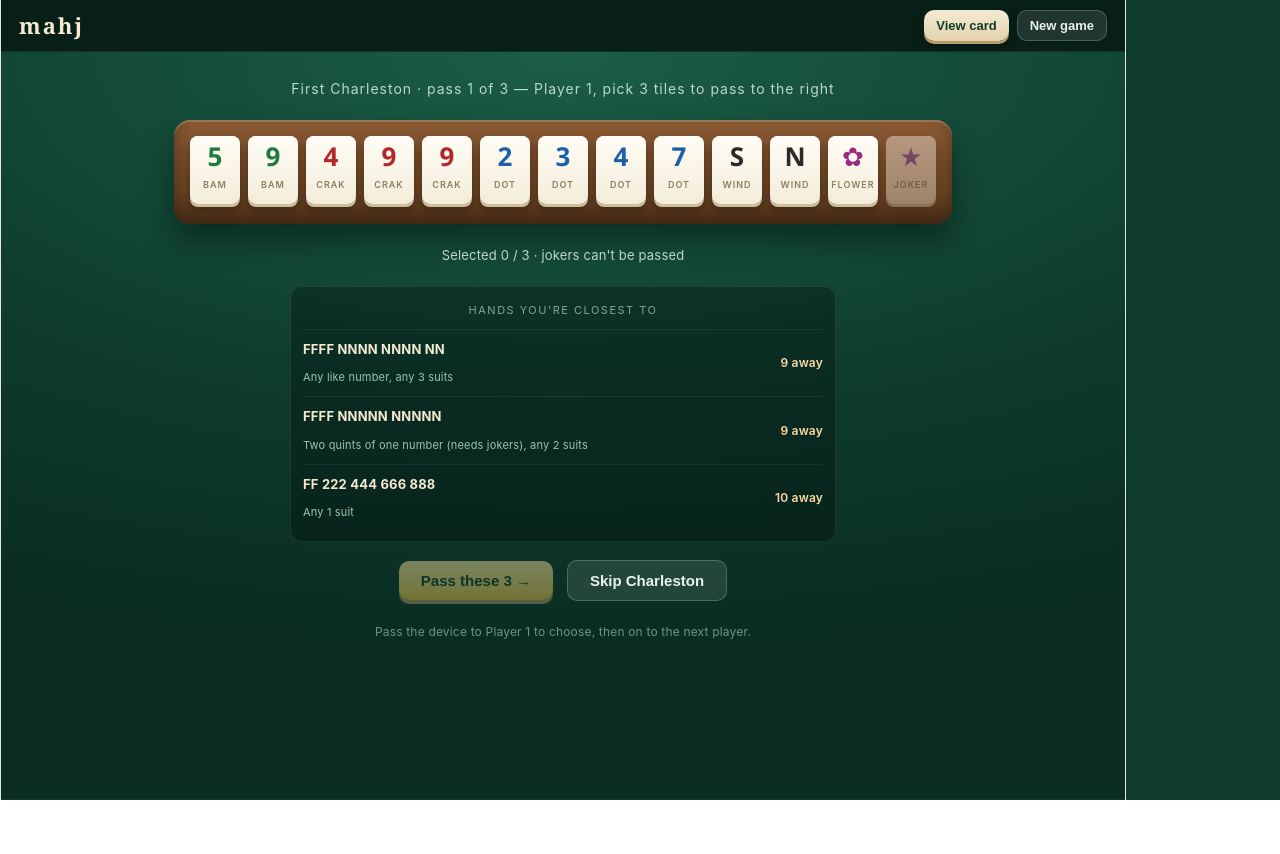
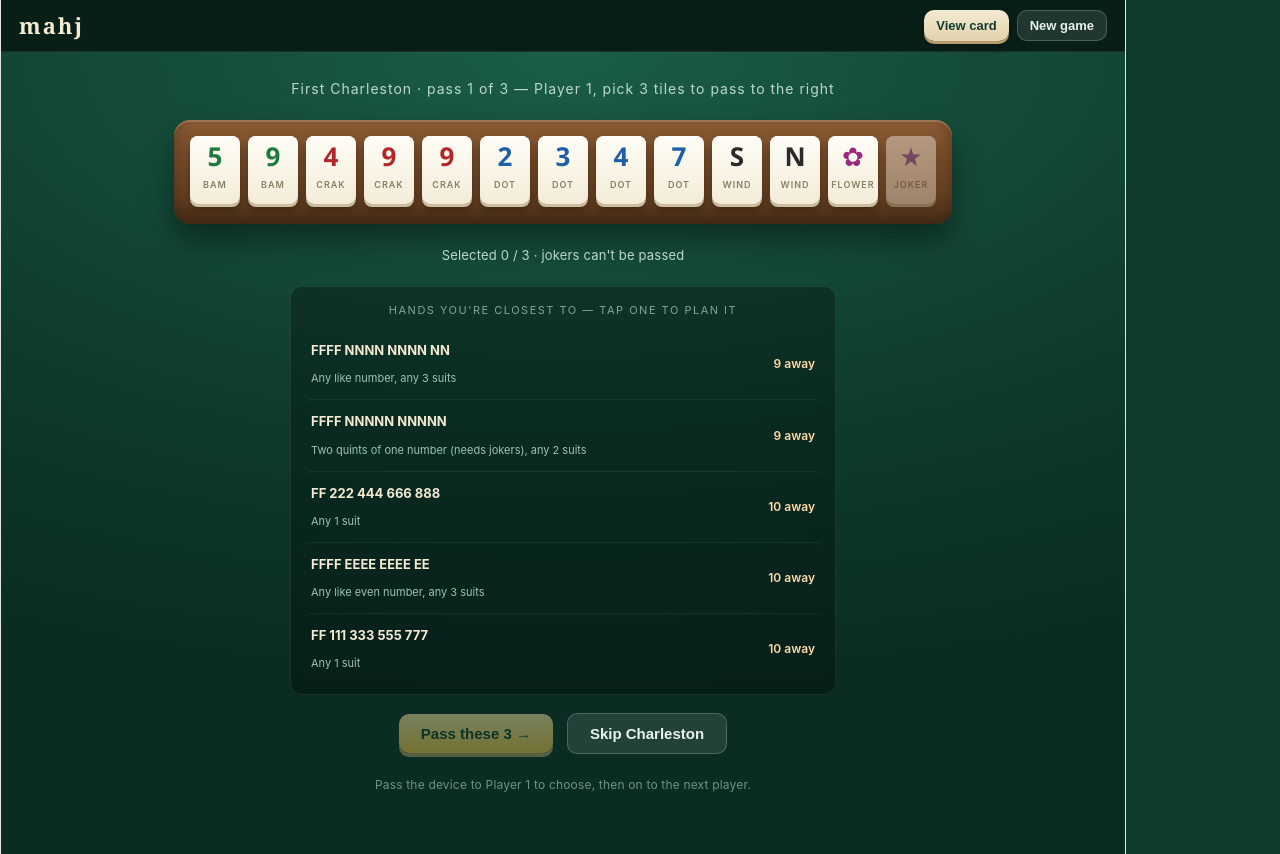
Before and after one commit to laur1912/mahj-app, a React (Vite) app: page / in a window 1280 px wide. Before the commit the page ends 800 px from the top, so only its background shows below. Built offline with nearby package versions, Linux system fonts and the light colour scheme.

Commit message:
hand helper

```diff
--- a/src/App.tsx
+++ b/src/App.tsx
@@ -10,7 +10,7 @@ import {
   type Player,
 } from './game/game-engine';
 import { mockCard as exampleCard } from './game/card';
-import { suggestHands } from './game/matcher';
+import { suggestHands, planHand } from './game/matcher';
 import type { Tile, TileType } from './game/mahjong-data-model';
 
 /* ---------- tile display (shared) ---------- */
@@ -66,6 +66,8 @@ function TileView({
   small,
   selected,
   locked,
+  keep,
+  toss,
 }: {
   tile: Tile;
   onClick?: () => void;
@@ -73,6 +75,8 @@ function TileView({
   small?: boolean;
   selected?: boolean;
   locked?: boolean;
+  keep?: boolean;
+  toss?: boolean;
 }) {
   const f = tileFace(tile.type);
   const handleClick = locked ? undefined : onClick;
@@ -83,6 +87,8 @@ function TileView({
     drawn ? 'drawn' : '',
     selected ? 'selected' : '',
     locked ? 'locked' : '',
+    keep ? 'keep' : '',
+    toss ? 'toss' : '',
   ]
     .filter(Boolean)
     .join(' ');
@@ -150,21 +156,35 @@ function OpponentRack({ player, tag }: { player: Player; tag?: string }) {
   );
 }
 
-function Suggestions({ tiles }: { tiles: Tile[] }) {
-  const sugg = suggestHands(tiles, exampleCard, 3);
+function Suggestions({
+  tiles,
+  selectedId,
+  onSelect,
+}: {
+  tiles: Tile[];
+  selectedId: string | null;
+  onSelect: (id: string) => void;
+}) {
+  const sugg = suggestHands(tiles, exampleCard, 5);
   return (
     <div className="suggestions">
-      <div className="sugg-title">Hands you&apos;re closest to</div>
+      <div className="sugg-title">Hands you&apos;re closest to — tap one to plan it</div>
       {sugg.map(({ hand, away }) => (
-        <div className="sugg-row" key={hand.id}>
-          <div className="sugg-main">
+        <button
+          type="button"
+          className={`sugg-row ${selectedId === hand.id ? 'active' : ''}`}
+          key={hand.id}
+          onClick={() => onSelect(hand.id)}
+          aria-pressed={selectedId === hand.id}
+        >
+          <span className="sugg-main">
             <span className="sugg-name">{hand.label}</span>
             <span className="sugg-desc">{hand.description ?? hand.section}</span>
-          </div>
+          </span>
           <span className={`sugg-away ${away === 0 ? 'done' : ''}`}>
             {away === 0 ? 'complete' : `${away} away`}
           </span>
-        </div>
+        </button>
       ))}
     </div>
   );
@@ -256,11 +276,15 @@ export default function App() {
   const [selected, setSelected] = useState<string[]>([]);
   const [notice, setNotice] = useState<string | null>(null);
   const [showCard, setShowCard] = useState(false);
+  const [targetHand, setTargetHand] = useState<string | null>(null);
+
+  const selectTarget = (id: string) => setTargetHand((cur) => (cur === id ? null : id));
 
   function newGame() {
     setState(createGame(exampleCard));
     setSelected([]);
     setNotice(null);
+    setTargetHand(null);
   }
 
   let content: ReactNode;
@@ -285,6 +309,10 @@ export default function App() {
       setSelected([]);
     };
 
+    const targetLine = targetHand ? exampleCard.find((h) => h.id === targetHand) ?? null : null;
+    const plan = targetLine ? planHand(player.hand, targetLine) : null;
+    const keepSet = plan ? new Set(plan.keepIds) : null;
+
     content = (
       <>
         <header className="head">
@@ -300,13 +328,21 @@ export default function App() {
                 tile={t}
                 locked={isJoker(t)}
                 selected={selected.includes(t.id)}
+                keep={keepSet?.has(t.id) ?? false}
+                toss={keepSet != null && !keepSet.has(t.id) && !isJoker(t)}
                 onClick={() => toggle(t)}
               />
             ))}
           </div>
         </section>
         <p className="select-info">Selected {selected.length} / 3 · jokers can&apos;t be passed</p>
-        <Suggestions tiles={player.hand} />
+        {targetLine && plan && (
+          <p className="plan-line">
+            Planning <strong>{targetLine.label}</strong> — ringed tiles fit it, dimmed ones are pass
+            candidates · {plan.away} away
+          </p>
+        )}
+        <Suggestions tiles={player.hand} selectedId={targetHand} onSelect={selectTarget} />
         <footer className="controls">
           <button className="btn primary" disabled={selected.length !== 3} onClick={confirmPass}>
             Pass these 3 →
@@ -423,6 +459,9 @@ export default function App() {
     const winAvailable = winCheck(state) !== null;
     const playing = state.phase === 'playing';
     const youTiles = [...current.hand, ...current.exposures.flat()];
+    const targetLine = targetHand ? exampleCard.find((h) => h.id === targetHand) ?? null : null;
+    const plan = targetLine ? planHand(youTiles, targetLine) : null;
+    const keepSet = plan ? new Set(plan.keepIds) : null;
     const lastDiscardId =
       state.discards.length > 0 ? state.discards[state.discards.length - 1].id : null;
 
@@ -495,6 +534,8 @@ export default function App() {
                       key={t.id}
                       tile={t}
                       drawn={t.id === state.lastDrawnId}
+                      keep={keepSet?.has(t.id) ?? false}
+                      toss={keepSet != null && !keepSet.has(t.id)}
                       onClick={canDiscard ? () => discard(t.id) : undefined}
                     />
                   ))}
@@ -515,7 +556,17 @@ export default function App() {
                   </>
                 )}
               </footer>
-              {playing && <Suggestions tiles={youTiles} />}
+              {playing && (
+                <>
+                  {targetLine && plan && (
+                    <p className="plan-line">
+                      Planning <strong>{targetLine.label}</strong> — keep the ringed tiles, toss the
+                      dimmed ones · {plan.away} away
+                    </p>
+                  )}
+                  <Suggestions tiles={youTiles} selectedId={targetHand} onSelect={selectTarget} />
+                </>
+              )}
             </div>
           }
         />
@@ -651,6 +702,9 @@ body { margin: 0; background: #0e3b2e; }
 .tile.drawn { box-shadow: inset 0 1px 0 #fff, 0 3px 0 #cdbf9e, 0 0 0 3px #f4c64a, 0 6px 12px rgba(0,0,0,0.4); }
 .tile.selected { transform: translateY(-9px); box-shadow: inset 0 1px 0 #fff, 0 3px 0 #cdbf9e, 0 0 0 3px #5fb0e0, 0 8px 14px rgba(0,0,0,0.45); }
 .tile.locked { opacity: 0.4; cursor: not-allowed; }
+.tile.keep { outline: 3px solid #4cc98a; outline-offset: 2px; }
+.tile.toss { opacity: 0.42; }
+.tile.toss.clickable:hover { opacity: 0.85; }
 
 /* face-down tile */
 .tile.back {
@@ -667,15 +721,25 @@ body { margin: 0; background: #0e3b2e; }
 .tile.small .tile-label { font-size: 7px; }
 
 .select-info { font-size: 13px; color: #bcd8cb; margin: 0; }
+.plan-line { font-size: 13px; color: #ffe6b0; margin: 0; max-width: 560px; text-align: center; }
+.plan-line strong { color: #fff; }
 .decision { text-align: center; display: flex; flex-direction: column; gap: 18px; align-items: center; }
 .decision p { font-size: 16px; color: #eaf2ee; margin: 0; }
 
 /* suggestions */
 .suggestions { width: 100%; max-width: 520px; background: rgba(0,0,0,0.28); border: 1px solid rgba(255,255,255,0.08); border-radius: 12px; padding: 10px 12px; }
 .sugg-title { font-size: 11px; letter-spacing: 1.5px; text-transform: uppercase; color: #80a795; margin-bottom: 6px; text-align: center; }
-.sugg-row { display: flex; align-items: center; justify-content: space-between; gap: 10px; padding: 6px 0; border-top: 1px solid rgba(255,255,255,0.06); }
+.sugg-row {
+  appearance: none; border: none; background: transparent; cursor: pointer; width: 100%;
+  display: flex; align-items: center; justify-content: space-between; gap: 10px;
+  padding: 8px 8px; border-top: 1px solid rgba(255,255,255,0.06); border-radius: 8px;
+  color: inherit; font: inherit; transition: background 100ms ease, box-shadow 100ms ease;
+}
+.sugg-row:hover { background: rgba(255,255,255,0.05); }
+.sugg-row:focus-visible { outline: 2px solid #9cc3b2; outline-offset: 1px; }
+.sugg-row.active { background: rgba(244,198,74,0.16); box-shadow: inset 3px 0 0 #f4c64a; border-top-color: transparent; }
 .sugg-row:first-of-type { border-top: none; }
-.sugg-main { display: flex; flex-direction: column; gap: 2px; min-width: 0; }
+.sugg-main { display: flex; flex-direction: column; gap: 2px; min-width: 0; text-align: left; }
 .sugg-name { font-weight: 700; color: #f4ead2; font-size: 13px; }
 .sugg-desc { font-size: 11px; color: #9cc3b2; }
 .sugg-away { font-size: 12px; color: #ffd9a8; font-weight: 600; white-space: nowrap; }
--- a/src/game/matcher.ts
+++ b/src/game/matcher.ts
@@ -231,20 +231,29 @@ export interface HandSuggestion {
   away: number; // how many tiles you'd need to swap to complete it (0 = done)
 }
 
+export interface HandPlan {
+  away: number; // how many tiles you'd need to draw/swap to complete it (0 = done)
+  keepIds: string[]; // ids of YOUR tiles that fit this hand's best assignment
+}
+
 /**
- * Fewest tiles you are from completing this hand, over every legal assignment.
+ * The best way to build this hand from your tiles: which of your tiles fit
+ * (keepIds) and how far off you are (away), over every legal assignment.
  * Counts real tiles that fit, plus jokers filling joker-eligible (pung+) slots.
+ * The tiles you hold that are NOT in keepIds are the discard candidates.
  */
-export function handCloseness(tiles: Tile[], hand: HandLine): number {
-  const reals = new Map<string, number>();
-  let jokers = 0;
+export function planHand(tiles: Tile[], hand: HandLine): HandPlan {
+  const realsByKey = new Map<string, Tile[]>();
+  const jokerTiles: Tile[] = [];
   for (const t of tiles) {
     if (t.type.kind === 'joker') {
-      jokers += 1;
+      jokerTiles.push(t);
       continue;
     }
     const k = tileKeyFromType(t.type);
-    reals.set(k, (reals.get(k) ?? 0) + 1);
+    const arr = realsByKey.get(k);
+    if (arr) arr.push(t);
+    else realsByKey.set(k, [t]);
   }
 
   const usedSlots = [
@@ -254,7 +263,7 @@ export function handCloseness(tiles: Tile[], hand: HandLine): number {
   const vars = hand.variables ?? [];
   const varCombos: number[][] = vars.length ? cartesian(vars.map((v) => v.domain)) : [[]];
 
-  let best = 14;
+  let best: HandPlan = { away: 14, keepIds: [] };
   for (const suits of suitCombos) {
     if (!suitAssignmentLegal(hand, suits)) continue;
     const suitMap: Partial<Record<SuitSlot, Suit>> = {};
@@ -278,22 +287,30 @@ export function handCloseness(tiles: Tile[], hand: HandLine): number {
         need.set(key, cur);
       }
 
-      let matched = 0;
+      const keepIds: string[] = [];
       let jokerableLeft = 0;
       for (const [key, { strict, jokerable }] of need) {
-        const have = reals.get(key) ?? 0;
-        const used = Math.min(have, strict + jokerable);
-        matched += used;
+        const have = realsByKey.get(key) ?? [];
+        const used = Math.min(have.length, strict + jokerable);
+        for (let n = 0; n < used; n++) keepIds.push(have[n].id);
         jokerableLeft += jokerable - Math.max(0, used - strict);
       }
-      matched += Math.min(jokers, jokerableLeft);
+      const jokerUse = Math.min(jokerTiles.length, jokerableLeft);
+      for (let n = 0; n < jokerUse; n++) keepIds.push(jokerTiles[n].id);
 
-      const away = 14 - matched;
-      if (away < best) best = away;
-      if (best === 0) return 0;
+      const away = 14 - keepIds.length;
+      if (away < best.away) best = { away, keepIds };
+      if (best.away === 0) return best;
     }
   }
   return best;
+}
+
+/**
+ * Fewest tiles you are from completing this hand, over every legal assignment.
+ */
+export function handCloseness(tiles: Tile[], hand: HandLine): number {
+  return planHand(tiles, hand).away;
 }
 
 /** The hands your tiles are closest to, nearest first. */
```
